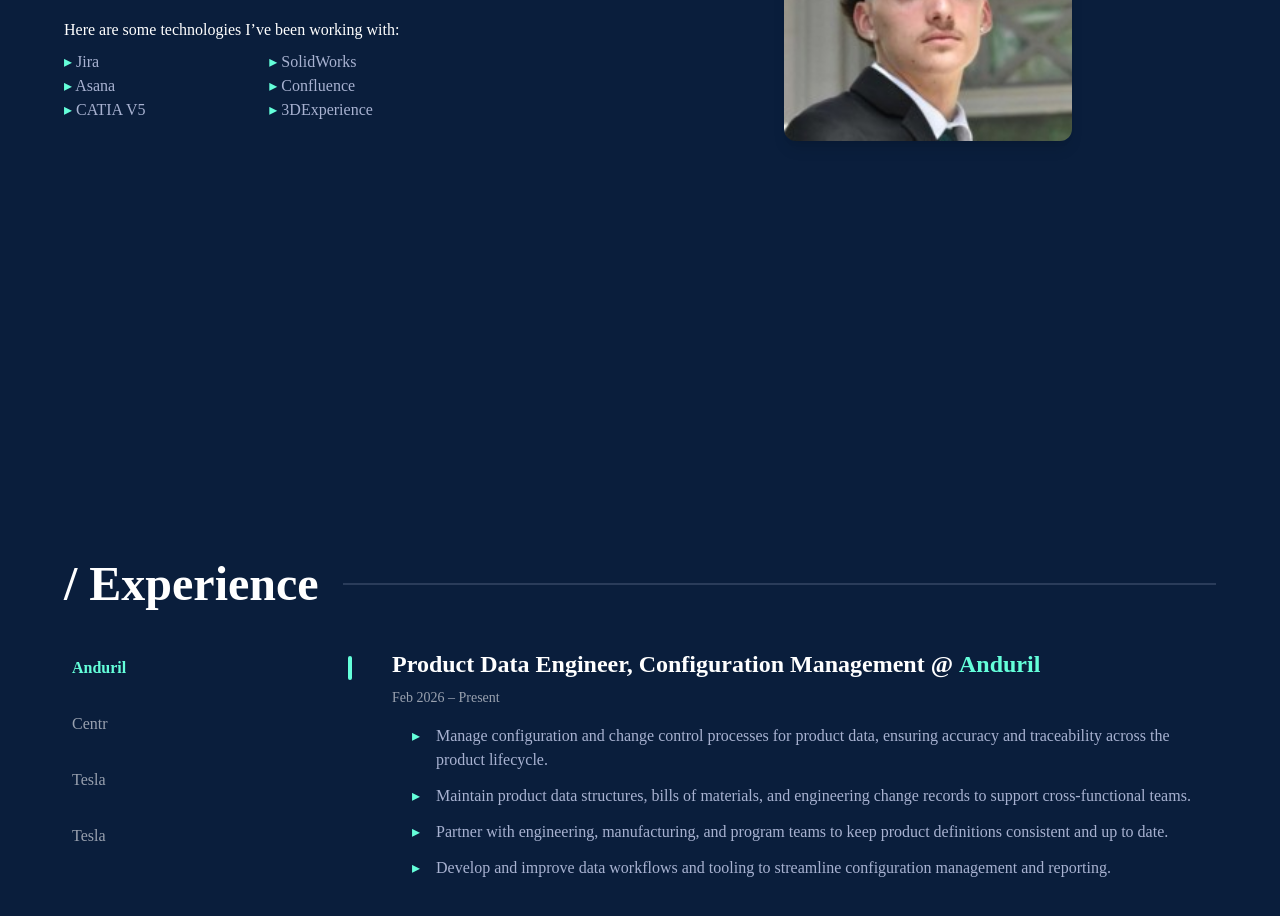
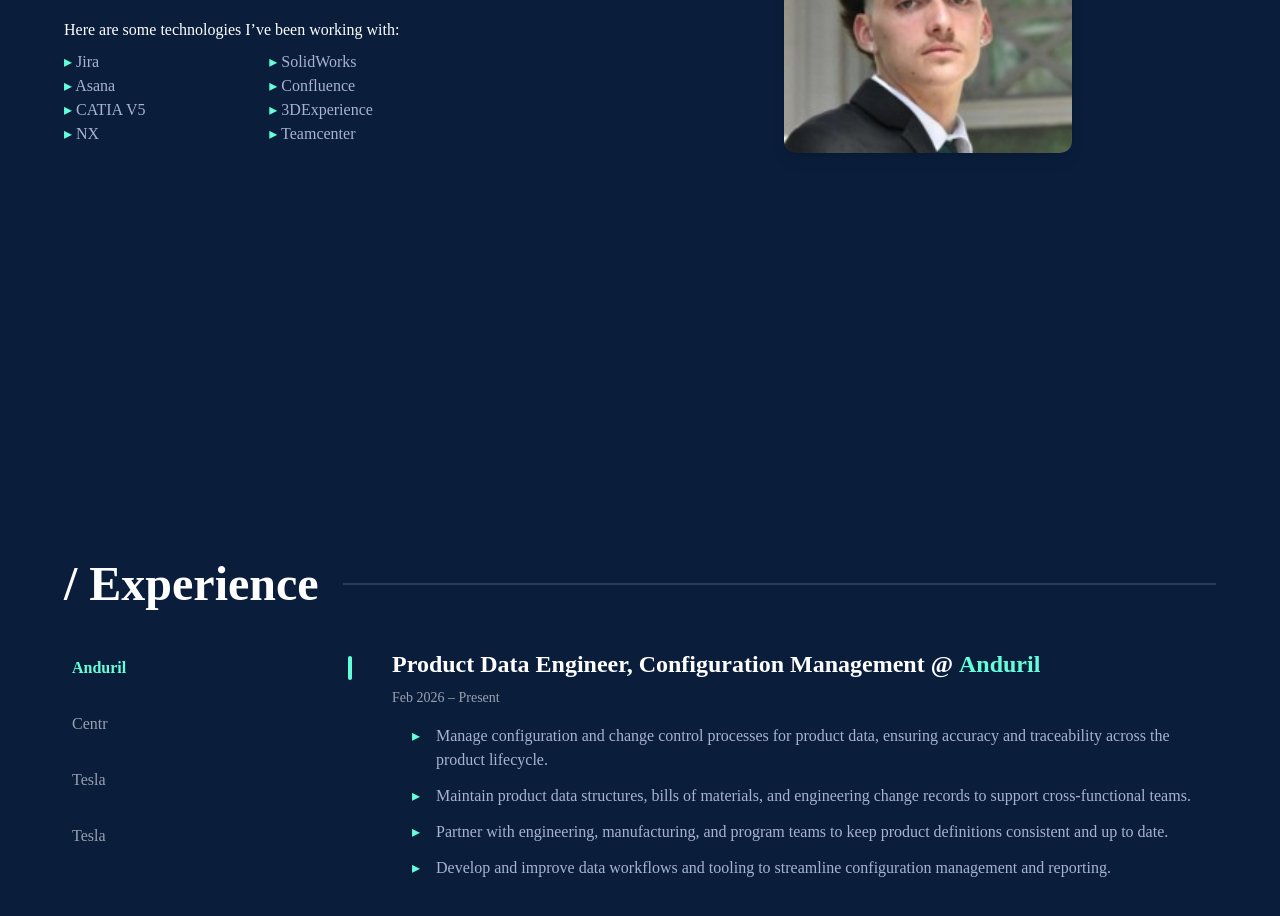
Before and after one commit to deklanphillips/portfolio, a React (Vite) app: page / in a window 1280 px wide. Shown: the part 1120-2036 px from the top of the page. Built offline with nearby package versions, Linux system fonts and the light colour scheme; a web font is replaced by a local one.

Commit message:
Add NX and Teamcenter to technologies list
Co-Authored-By: Claude Opus 4.8 <noreply@anthropic.com>
Claude-Session: https://claude.ai/code/session_015Zvnoxy2UXcLghvoAi1b5a

```diff
--- a/src/Components/sections/about.jsx
+++ b/src/Components/sections/about.jsx
@@ -49,11 +49,13 @@ export const About = () => {
                     <p><span className="text-[#64FFDA]">▸</span> Jira</p>
                     <p><span className="text-[#64FFDA]">▸</span> Asana</p>
                     <p><span className="text-[#64FFDA]">▸</span> CATIA V5</p>
+                    <p><span className="text-[#64FFDA]">▸</span> NX</p>
                   </div>
                   <div>
                     <p><span className="text-[#64FFDA]">▸</span> SolidWorks</p>
                     <p><span className="text-[#64FFDA]">▸</span> Confluence</p>
                     <p><span className="text-[#64FFDA]">▸</span> 3DExperience</p>
+                    <p><span className="text-[#64FFDA]">▸</span> Teamcenter</p>
                   </div>
                 </div>
               </div>
```
